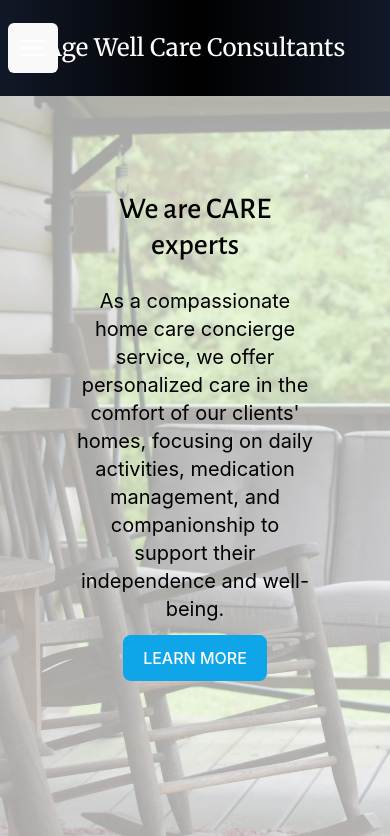
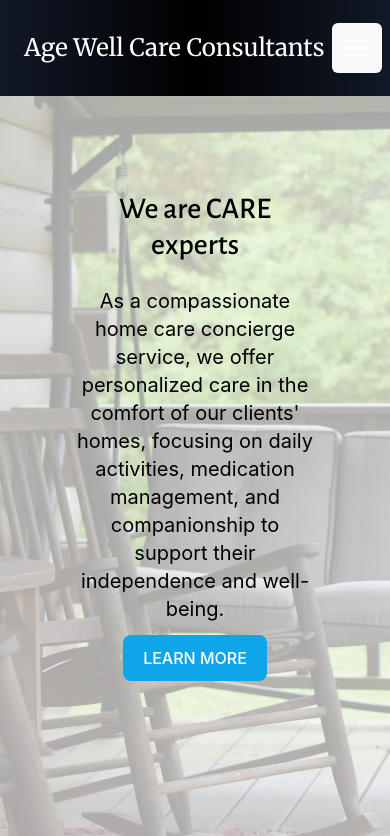
Before and after one commit to joooons/home-care, a React (Vite) app: page / in a window 390 px wide. Shown: the top 836 px of the page. Built offline with nearby package versions, Linux system fonts and the light colour scheme.

Commit message:
move bars to the right; left align brand name in nav bar

```diff
--- a/src/App.tsx
+++ b/src/App.tsx
@@ -18,7 +18,6 @@ import Footer from "./components/Footer"
 
 function App() {
   const handleClick = (section: string) => {
-    console.log("sup")
     document.getElementById(section)?.scrollIntoView({ behavior: "smooth" })
   }
 
--- a/src/components/NavBar.tsx
+++ b/src/components/NavBar.tsx
@@ -30,29 +30,11 @@ export default function NavBar() {
           <div className="absolute h-24 w-full bg-gradient-to-r from-gray-900 from-0% via-dark via-50% to-gray-900 to-100% "></div>
           <div className="mx-auto max-w-7xl px-2 lg:px-6">
             <div className="relative z-10 flex h-24 items-center justify-between">
-              <div className="absolute inset-y-0 left-0 flex items-center lg:hidden">
-                {/* Mobile menu button*/}
-                <Disclosure.Button className="relative inline-flex items-center justify-center rounded-md p-2 text-light hover:bg-white/50 focus:outline-none focus-visible:ring focus-visible:ring-purple-50/0">
-                  <span className="absolute -inset-0.5" />
-                  <span className="sr-only">Open main menu</span>
-                  {open ? (
-                    <XMarkIcon
-                      className="block h-8 w-8 stroke-2"
-                      aria-hidden="true"
-                    />
-                  ) : (
-                    <Bars3Icon
-                      className="block h-8 w-8 stroke-2"
-                      aria-hidden="true"
-                    />
-                  )}
-                </Disclosure.Button>
-              </div>
-              <div className="flex flex-1 items-center justify-center lg:items-stretch lg:justify-start">
+              <div className="flex flex-1 items-center justify-start lg:items-stretch lg:justify-start">
                 {/* Brand Name */}
                 <div className="flex flex-shrink-0 items-center">
                   {/* <img className='h-8 w-auto' src={icon} alt='Home Care'/> */}
-                  <div className="font-merriweather bg-clip-text px-4 py-3 text-2xl font-medium text-transparent text-white lg:text-3xl">
+                  <div className="bg-clip-text px-4 py-3 font-merriweather text-2xl font-medium text-transparent text-white lg:text-3xl">
                     Age Well Care Consultants
                   </div>
                 </div>
@@ -74,6 +56,24 @@ export default function NavBar() {
                     ))}
                   </ul>
                 </div>
+              </div>
+              <div className="inset-y-0 left-0 flex items-center lg:hidden">
+                {/* Mobile menu button*/}
+                <Disclosure.Button className="relative inline-flex items-center justify-center rounded-md p-2 text-light hover:bg-white/50 focus:outline-none focus-visible:ring focus-visible:ring-purple-50/0">
+                  <span className="absolute -inset-0.5" />
+                  <span className="sr-only">Open main menu</span>
+                  {open ? (
+                    <XMarkIcon
+                      className="block h-8 w-8 stroke-2"
+                      aria-hidden="true"
+                    />
+                  ) : (
+                    <Bars3Icon
+                      className="block h-8 w-8 stroke-2"
+                      aria-hidden="true"
+                    />
+                  )}
+                </Disclosure.Button>
               </div>
             </div>
           </div>
```
